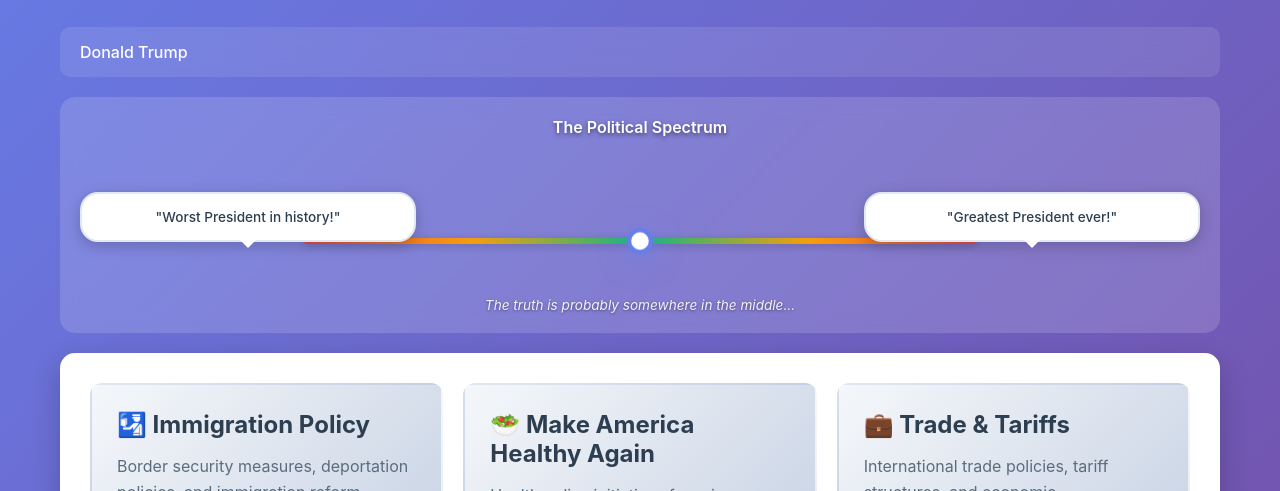
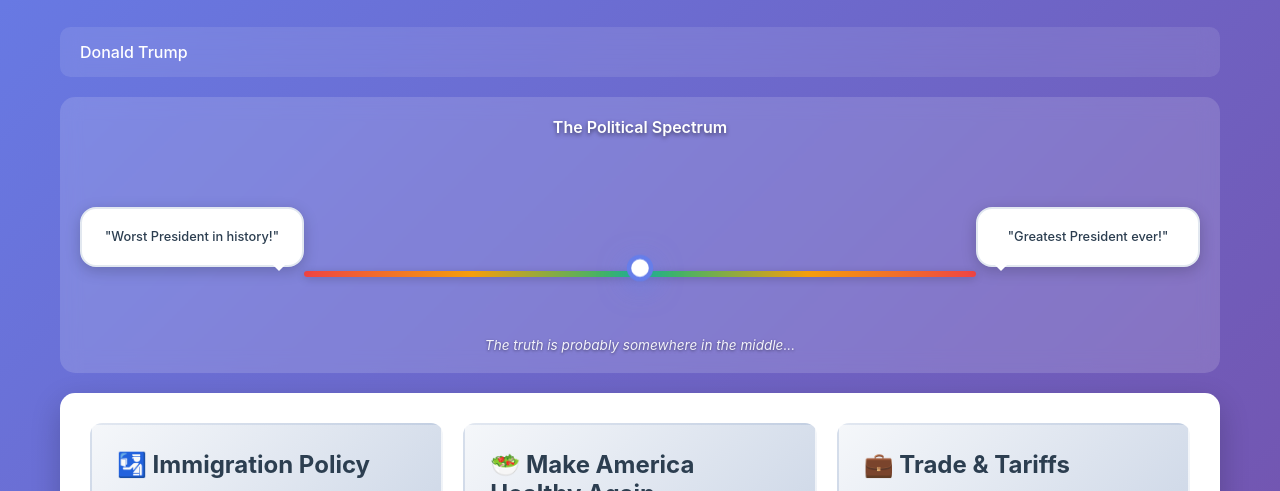
Before and after one commit to harterjay/trump-hierarchy, a website: page index.html in a window 1280 px wide. Shown: the part 247-738 px from the top of the page. Drawn offline with Linux system fonts and the light colour scheme.

Commit message:
Fix speech bubbles covering axis - move axis to bottom with clear separation
Layout Changes:
- Increased container height to 160px for more vertical space
- Moved axis line to bottom: 40px from bottom (was top: 85%)
- Positioned center marker at bottom: 37px to align with axis
- Speech bubbles stay at top with 60px min-height
- Updated pulse animation to work with new positioning

Visual Result:
- Axis line now completely visible at bottom of scale area
- Speech bubbles have plenty of clearance above the axis
- Bubble tails still point to the correct axis endpoints
- Clean separation between commentary and spectrum visualization
- Text can wrap to multiple lines without covering the axis

```diff
--- a/index.html
+++ b/index.html
@@ -106,32 +106,31 @@
             align-items: center;
             justify-content: space-between;
             position: relative;
-            height: 120px;
+            height: 160px;
             margin: 20px 0;
         }
 
         .scale-line {
             position: absolute;
-            top: 70%;
+            bottom: 40px;
             left: 20%;
             right: 20%;
             height: 6px;
             background: linear-gradient(to right, #ef4444, #f59e0b, #10b981, #f59e0b, #ef4444);
             border-radius: 3px;
-            transform: translateY(-50%);
             box-shadow: 0 2px 8px rgba(0,0,0,0.2);
         }
 
         .scale-marker {
             position: absolute;
-            top: 70%;
+            bottom: 37px;
             left: 50%;
             width: 24px;
             height: 24px;
             background: white;
             border: 4px solid #667eea;
             border-radius: 50%;
-            transform: translate(-50%, -50%);
+            transform: translateX(-50%);
             box-shadow: 0 4px 15px rgba(0,0,0,0.3);
             z-index: 2;
             animation: pulse 2s infinite;
@@ -140,61 +139,58 @@
         @keyframes pulse {
             0% {
                 box-shadow: 0 4px 15px rgba(102, 126, 234, 0.3);
-                transform: translate(-50%, -50%) scale(1);
+                transform: translateX(-50%) scale(1);
             }
             50% {
                 box-shadow: 0 6px 25px rgba(102, 126, 234, 0.6);
-                transform: translate(-50%, -50%) scale(1.1);
+                transform: translateX(-50%) scale(1.1);
             }
             100% {
                 box-shadow: 0 4px 15px rgba(102, 126, 234, 0.3);
-                transform: translate(-50%, -50%) scale(1);
+                transform: translateX(-50%) scale(1);
             }
         }
 
         .scale-extreme {
-            width: 30%;
+            width: 20%;
             position: absolute;
             top: 0;
             font-weight: 500;
-            font-size: 0.85rem;
+            font-size: 0.8rem;
             z-index: 1;
             background: white;
             color: #2c3e50;
-            padding: 15px 12px;
-            border-radius: 18px;
+            padding: 12px 10px;
+            border-radius: 16px;
             box-shadow: 0 4px 15px rgba(0,0,0,0.2);
-            line-height: 1.2;
+            line-height: 1.3;
             border: 2px solid #e2e8f0;
             position: relative;
-            min-height: 50px;
+            min-height: 60px;
             display: flex;
             align-items: center;
             justify-content: center;
             text-align: center;
         }
 
-        /* Speech bubble tails */
+        /* Speech bubble tails - align to axis endpoints */
         .scale-extreme::after {
             content: '';
             position: absolute;
             top: 100%;
             width: 0;
             height: 0;
-            border: 10px solid transparent;
+            border: 8px solid transparent;
             margin-top: -2px;
+            border-top-color: white;
         }
 
         .scale-left::after {
-            left: 50%;
-            transform: translateX(-50%);
-            border-top-color: white;
+            right: 15px;
         }
 
         .scale-right::after {
-            right: 50%;
-            transform: translateX(50%);
-            border-top-color: white;
+            left: 15px;
         }
 
         /* Hover effects for thought bubbles */
```
